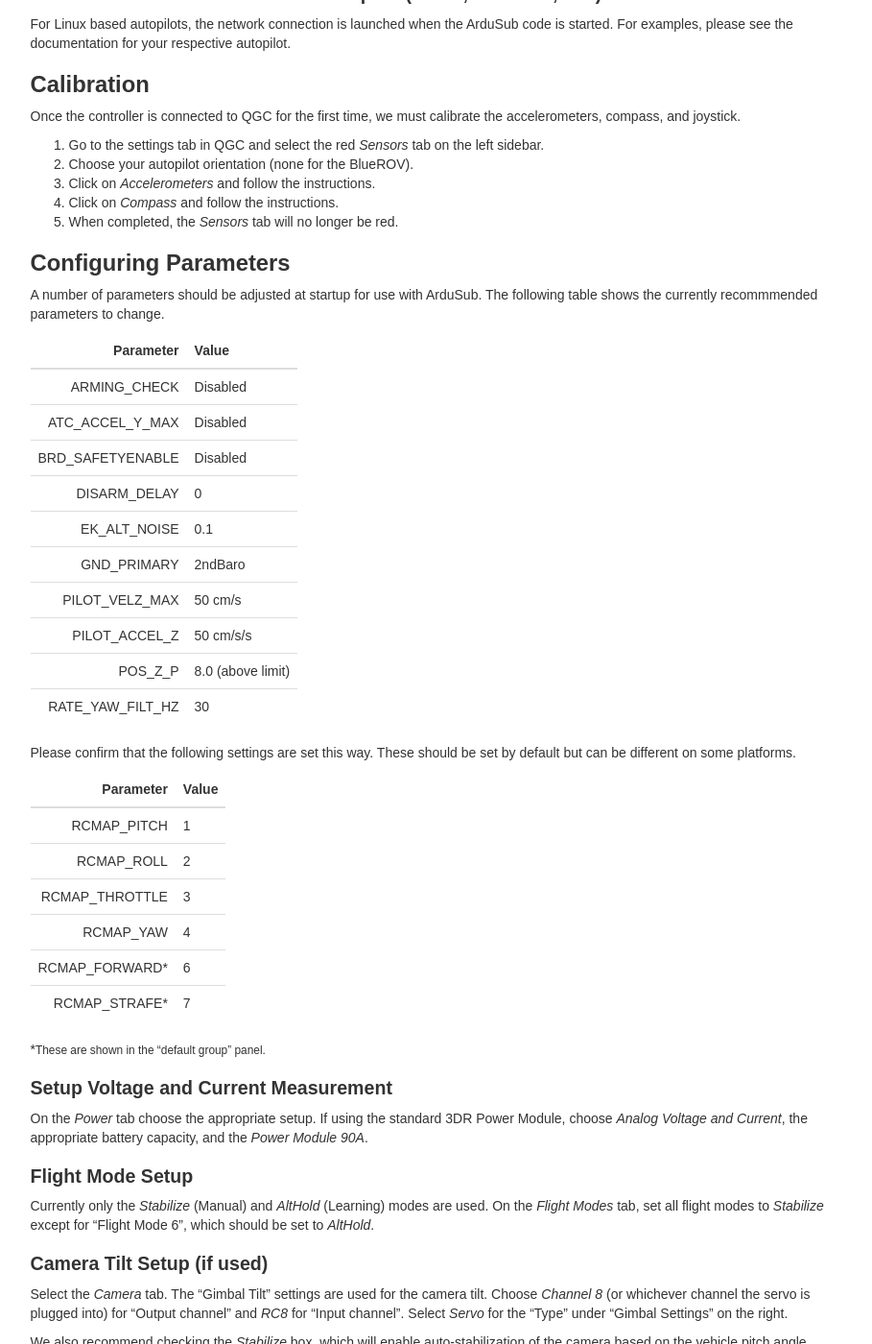
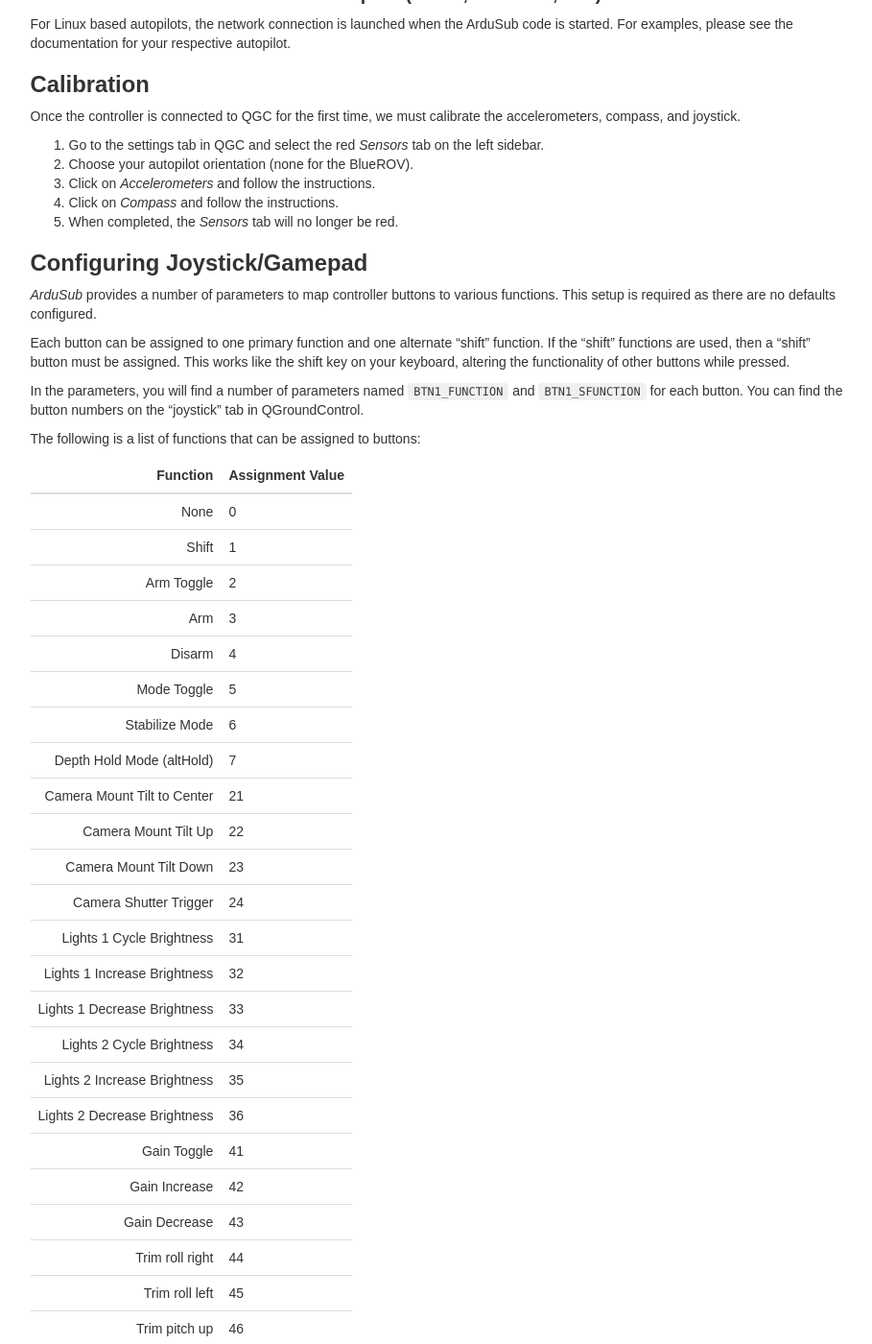
Before and after one commit to bluerobotics/retired-ardusub-docs, a Jekyll site: the page built from pages/initial-setup.md, in a window 1280 px wide and 1400 px high, scrolled down 1423 px. Shown: the whole window at 96% size, without its empty margins (331-1240 px from the left). Built offline with Jekyll 4.4.1, drawn with Linux system fonts in a browser that asks for light colours; some of the changed text lies outside the part shown.

Commit message:
Setup: Add joystick button config

```diff
--- a/pages/initial-setup.md
+++ b/pages/initial-setup.md
@@ -8,6 +8,7 @@ nav:
 - Loading Firmware: loading-firmware
 - Connect QGC to Controller: connect-qgc-to-controller
 - Calibration: calibration
+- Configuring Joystick/Gamepad: configuring-joystick-gamepad
 - Configuring Parameters: configuring-parameters
 ---
 
@@ -79,6 +80,44 @@ Once the controller is connected to QGC for the first time, we must calibrate th
 4. Click on *Compass* and follow the instructions.
 5. When completed, the *Sensors* tab will no longer be red.
 
+## Configuring Joystick/Gamepad
+
+*ArduSub* provides a number of parameters to map controller buttons to various functions. This setup is required as there are no defaults configured.
+
+Each button can be assigned to one primary function and one alternate "shift" function. If the "shift" functions are used, then a "shift" button must be assigned. This works like the shift key on your keyboard, altering the functionality of other buttons while pressed.
+
+In the parameters, you will find a number of parameters named `BTN1_FUNCTION` and `BTN1_SFUNCTION` for each button. You can find the button numbers on the "joystick" tab in QGroundControl.
+
+The following is a list of functions that can be assigned to buttons:
+
+| Function                    | Assignment Value     |
+|----------------------------:|:---------------------|
+| None                        | 0                    |
+| Shift                       | 1                    |
+| Arm Toggle                  | 2                    |
+| Arm                         | 3                    |
+| Disarm                      | 4                    |
+| Mode Toggle                 | 5                    |
+| Stabilize Mode              | 6                    |
+| Depth Hold Mode (altHold)   | 7                    |
+| Camera Mount Tilt to Center | 21                   |
+| Camera Mount Tilt Up        | 22                   |
+| Camera Mount Tilt Down      | 23                   |
+| Camera Shutter Trigger      | 24                   |
+| Lights 1 Cycle Brightness   | 31                   |
+| Lights 1 Increase Brightness| 32                   |
+| Lights 1 Decrease Brightness| 33                   |
+| Lights 2 Cycle Brightness   | 34                   |
+| Lights 2 Increase Brightness| 35                   |
+| Lights 2 Decrease Brightness| 36                   |
+| Gain Toggle                 | 41                   |
+| Gain Increase               | 42                   |
+| Gain Decrease               | 43                   |
+| Trim roll right             | 44                   |
+| Trim roll left              | 45                   |
+| Trim pitch up               | 46                   |
+| Trim pitch down             | 47                   |
+
 ## Configuring Parameters
 
 A number of parameters should be adjusted at startup for use with ArduSub. The following table shows the currently recommmended parameters to change.
```
